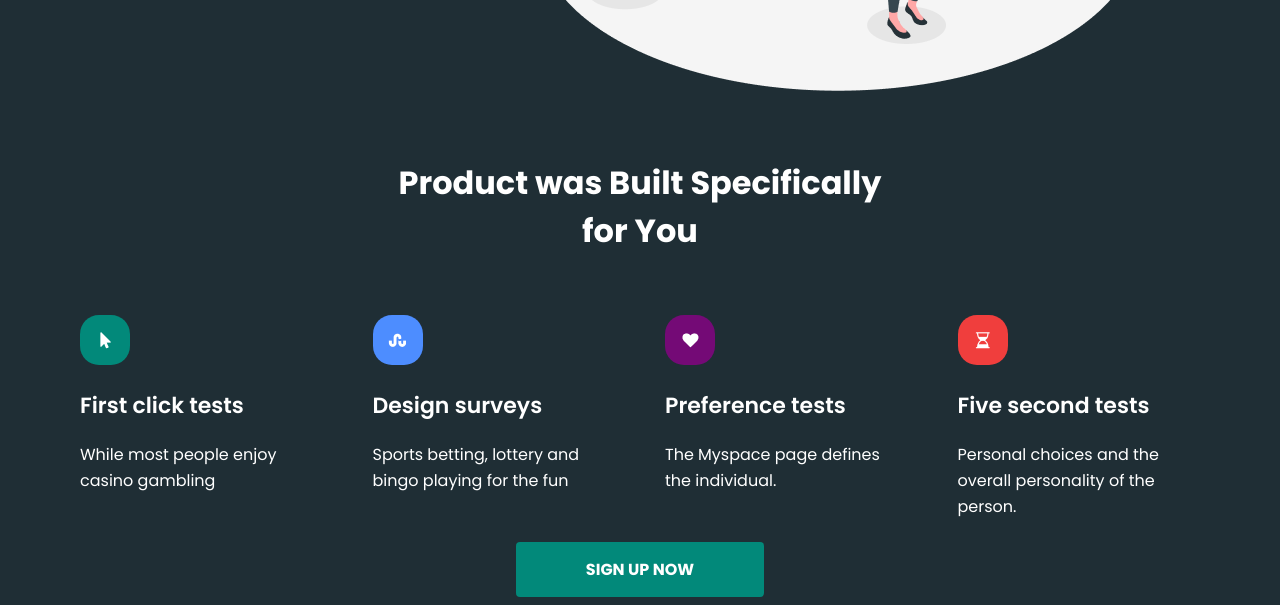
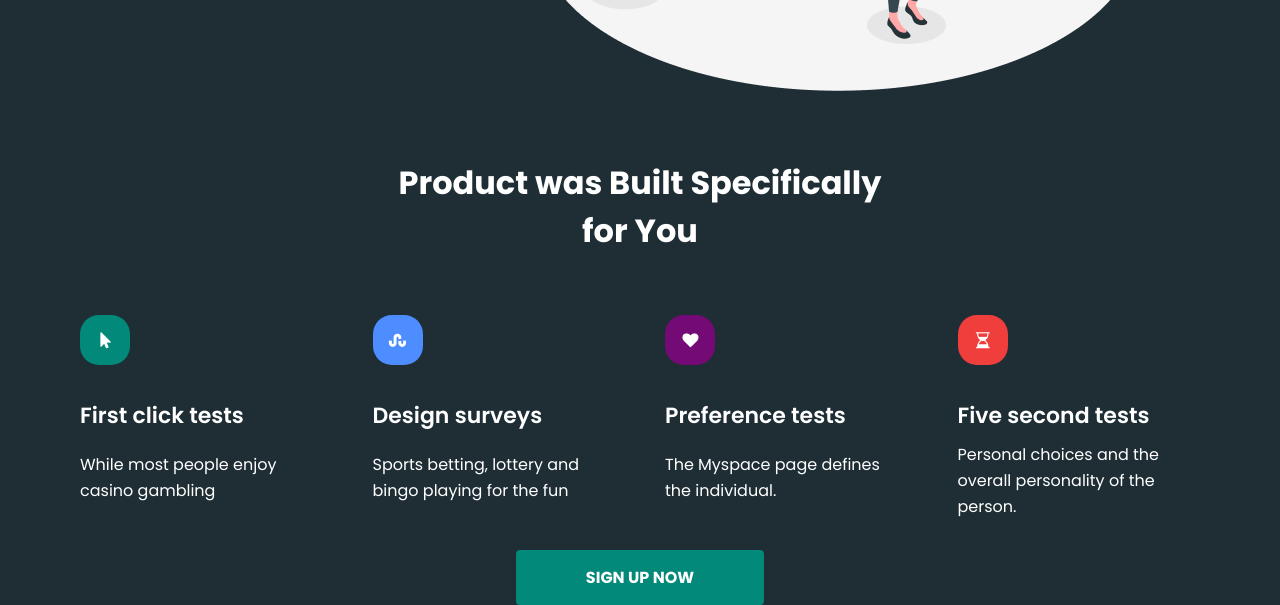
Before and after one commit to hungnguyenhuu-agilityio/thanhnguyen-html-css-practice-one, a website built with Parcel: page src/index.html in a window 1280 px wide. Shown: the part 562-1167 px from the top of the page. Built offline with nearby package versions, Linux system fonts and the light colour scheme.

Commit message:
feat(benefit): update naming class & styles for benefit item

```diff
--- a/src/assets/css/components/item.css
+++ b/src/assets/css/components/item.css
@@ -1,8 +1,8 @@
 .benefit-item {
-  width: 245px;
+  flex: 1;
 }
 
-.item-text {
+.item-content {
   display: flex;
   flex-direction: column;
   justify-content: center;
--- a/src/assets/css/sections/benefit_section.css
+++ b/src/assets/css/sections/benefit_section.css
@@ -13,10 +13,10 @@
   line-height: normal;
 }
 
-.benefit-items {
+.benefit-list {
+  display: flex;
+  margin-top: 60px;
   gap: 50px;
-  display: flex;
-  padding-top: 60px;
 }
 
 .icon-background {
@@ -26,7 +26,7 @@
   display: flex;
   align-items: center;
   justify-content: center;
-  margin-bottom: 30px;
+  margin-bottom: 40px;
 }
 
 .benefit-item:nth-child(1) .icon-background {
@@ -48,7 +48,7 @@
 .benefit-button {
   width: fit-content;
   align-self: center;
-  margin-top: 22px;
+  margin-top: 30px;
   padding: 15px 70px;
   text-transform: uppercase;
   font-weight: var(--fw-bold);
--- a/src/index.html
+++ b/src/index.html
@@ -60,14 +60,14 @@
       <!-- START BENEFIT SECTION -->
     <section class="benefit-section">
       <h2 class="benefit-text text">Product was Built Specifically for You</h2>
-      <div class="benefit-items text">
+      <div class="benefit-list text">
 
         <!-- item 1 -->
         <div class="benefit-item">
           <div class="icon-background">
             <img src="assets/icons/click.png" alt="click icon" />
           </div>
-          <div class="item-text">
+          <div class="item-content">
             <h3 class="item-title">First click tests</h3>
             <p class="item-desc">While most people enjoy casino gambling</p>
           </div>
@@ -78,7 +78,7 @@
           <div class="icon-background">
             <img src="assets/icons/survey.png" alt="survey icon" />
           </div>
-          <div class="item-text">
+          <div class="item-content">
             <h3 class="item-title">Design surveys</h3>
             <p class="item-desc">
               Sports betting, lottery and bingo playing for the fun
@@ -91,7 +91,7 @@
           <div class="icon-background">
             <img src="assets/icons/heart.png" alt="heart icon" />
           </div>
-          <div class="item-text">
+          <div class="item-content">
             <h3 class="item-title">Preference tests</h3>
             <p class="item-desc">The Myspace page defines the individual.</p>
           </div>
@@ -102,7 +102,7 @@
           <div class="icon-background">
             <img src="assets/icons/time.png" alt="time icon" />
           </div>
-          <div class="item-text">
+          <!-- <div class="item-content"> -->
             <h3 class="item-title">Five second tests</h3>
             <p class="item-desc">
               Personal choices and the overall personality of the person.
```
